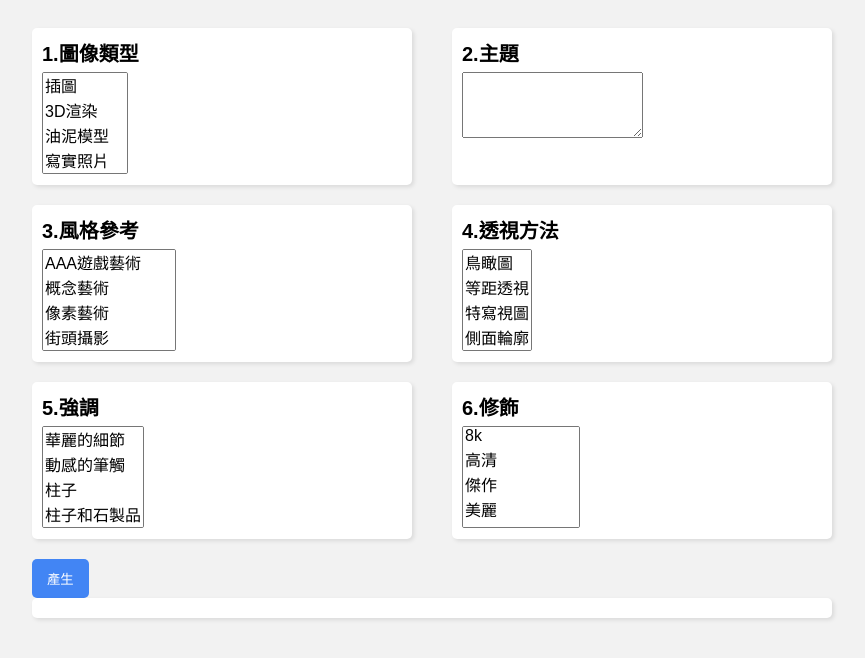
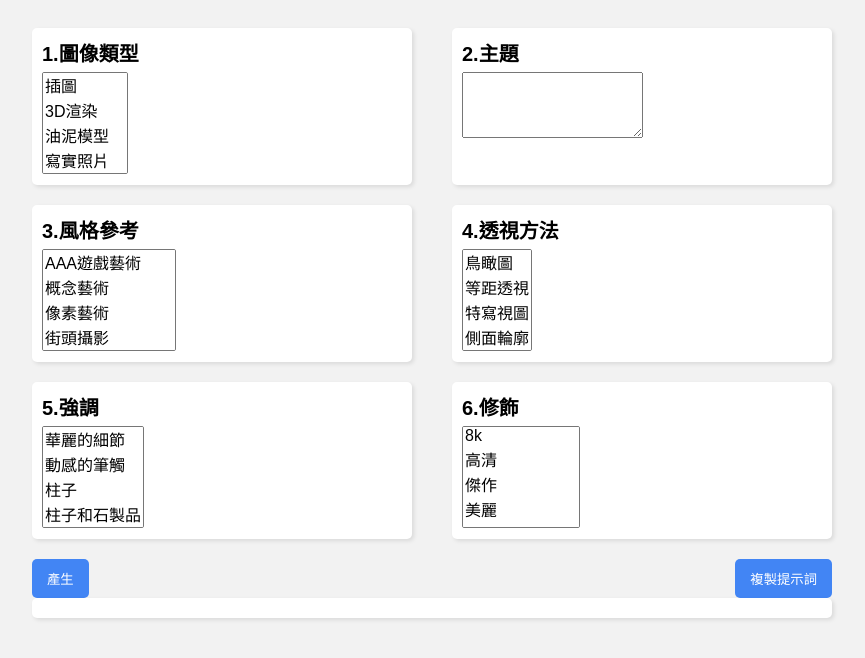
Before and after one commit to komingshyu/komingshyu.github.io, a plain HTML site: page ai_prompt.html in a window 1280 px wide. Shown: the whole page, without its empty margins (208-1073 px from the left). Drawn offline with Linux system fonts and the light colour scheme.

Commit message:
Update ai_prompt.html

```diff
--- a/ai_prompt.html
+++ b/ai_prompt.html
@@ -286,11 +286,25 @@
 
   <button onclick="generateText()">產生</button>
   </div>
+    <div>
+
+  <button onclick="copyText()">複製提示詞</button>
+  </div>
 
   <div id="result"></div>
  </div>
 
   <script>
+    function copyText(){
+        var result = document.getElementById("result").innerHTML;
+        var aux = document.createElement("input");
+        aux.setAttribute("value", result);
+        document.body.appendChild(aux);
+        aux.select();
+        document.execCommand("copy");
+        document.body.removeChild(aux);
+        alert("提示詞:\n"+aux.value+"\n已複製到剪貼簿");
+    }
     function generateText() {
       var select1 = document.getElementById("select1");
       var select2 = document.getElementById("select2");
```
